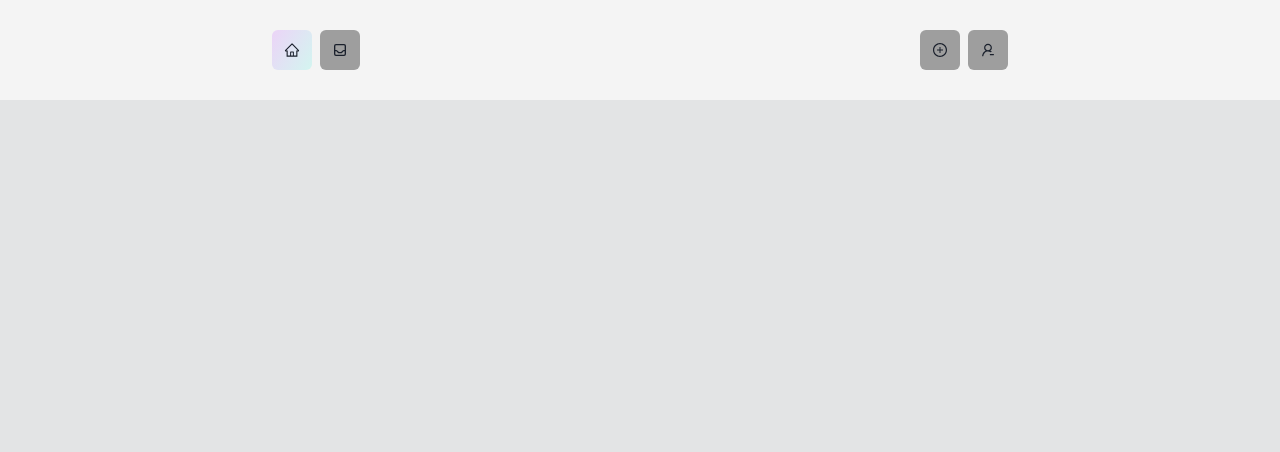
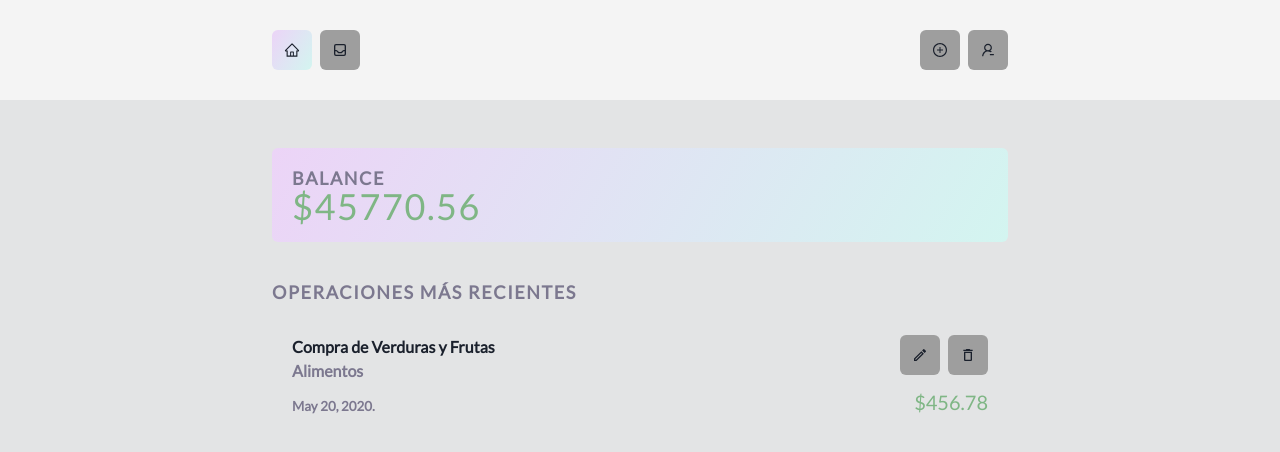
Before and after one commit to maurolnl/alkemy-fullstack-challenge, a React (Vite) app in the folder app/: page / in a window 1280 px wide. Shown: the top 452 px of the page. Built offline with nearby package versions, Linux system fonts and the light colour scheme; grey boxes are pictures that could not be loaded.

Commit message:
add main content to home page

```diff
--- a/app/src/App.tsx
+++ b/app/src/App.tsx
@@ -1,13 +1,16 @@
 import React from "react";
 import {Box} from "@chakra-ui/react";
 
-import Navbar from "./common/Navbar";
+import Home from "./pages/home/components/Home";
+import Layout from "./common/Layout";
 
 const App: React.FC = () => {
   // TODO: Consider changing the background color to neutral white
   return (
     <Box backgroundColor="neutral.plate_white" minH="100vh">
-      <Navbar />
+      <Layout>
+        <Home />
+      </Layout>
     </Box>
   );
 };
--- /dev/null
+++ b/app/src/pages/home/components/Home.tsx
@@ -0,0 +1,29 @@
+import {Box, Stack, Heading} from "@chakra-ui/react";
+
+import OperationList from "../../../common/OperationList";
+
+import Balance from "./Balance";
+
+const Home = () => {
+  return (
+    <Box as="main" minH="100%">
+      <Stack gap={10} mt={12}>
+        <Balance />
+        <Stack spacing={5}>
+          <Heading
+            color="neutral.pink_gray"
+            fontSize="large"
+            fontWeight="bold"
+            letterSpacing="1.6px"
+            lineHeight="1.2"
+          >
+            OPERACIONES MÁS RECIENTES
+          </Heading>
+          <OperationList />
+        </Stack>
+      </Stack>
+    </Box>
+  );
+};
+
+export default Home;
```
